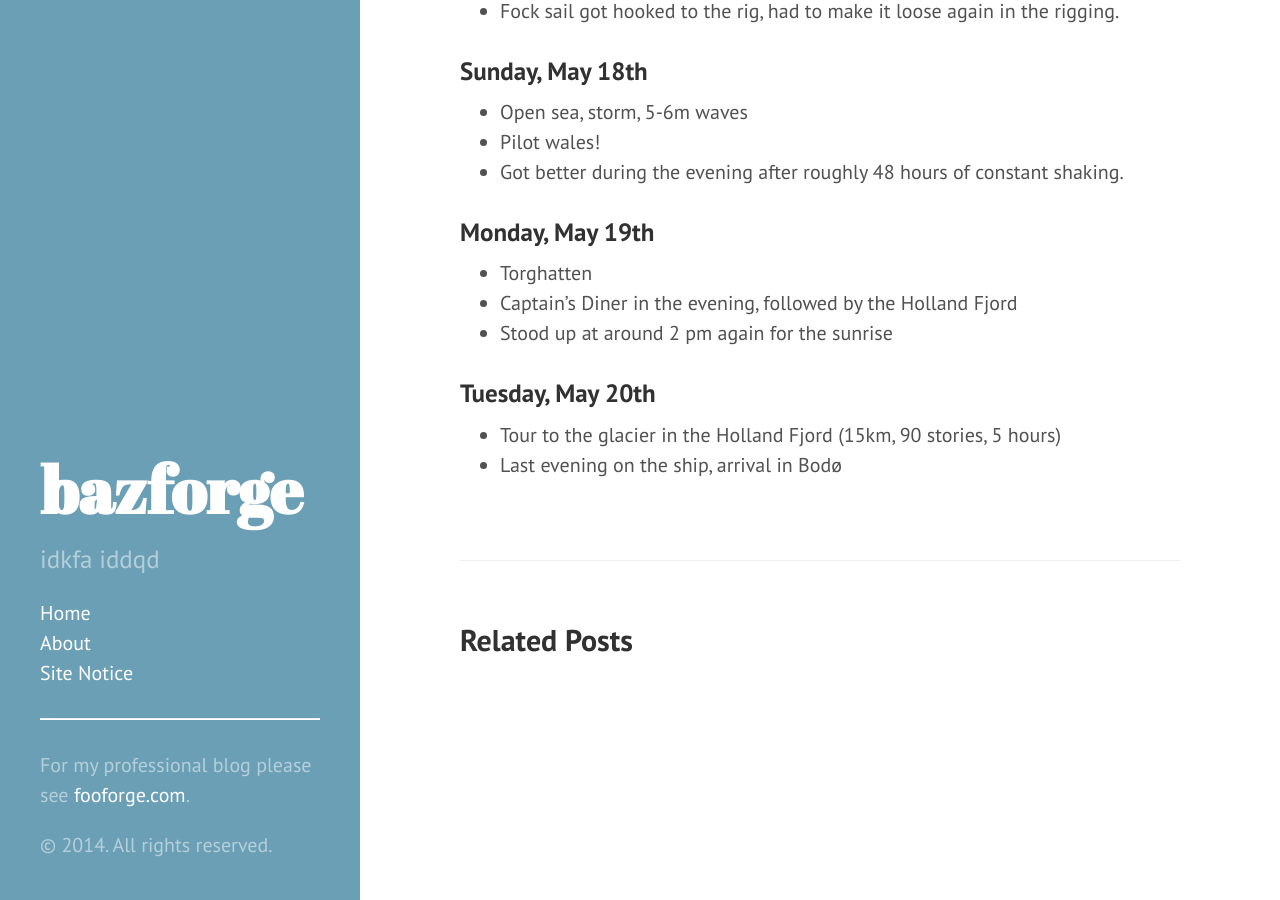
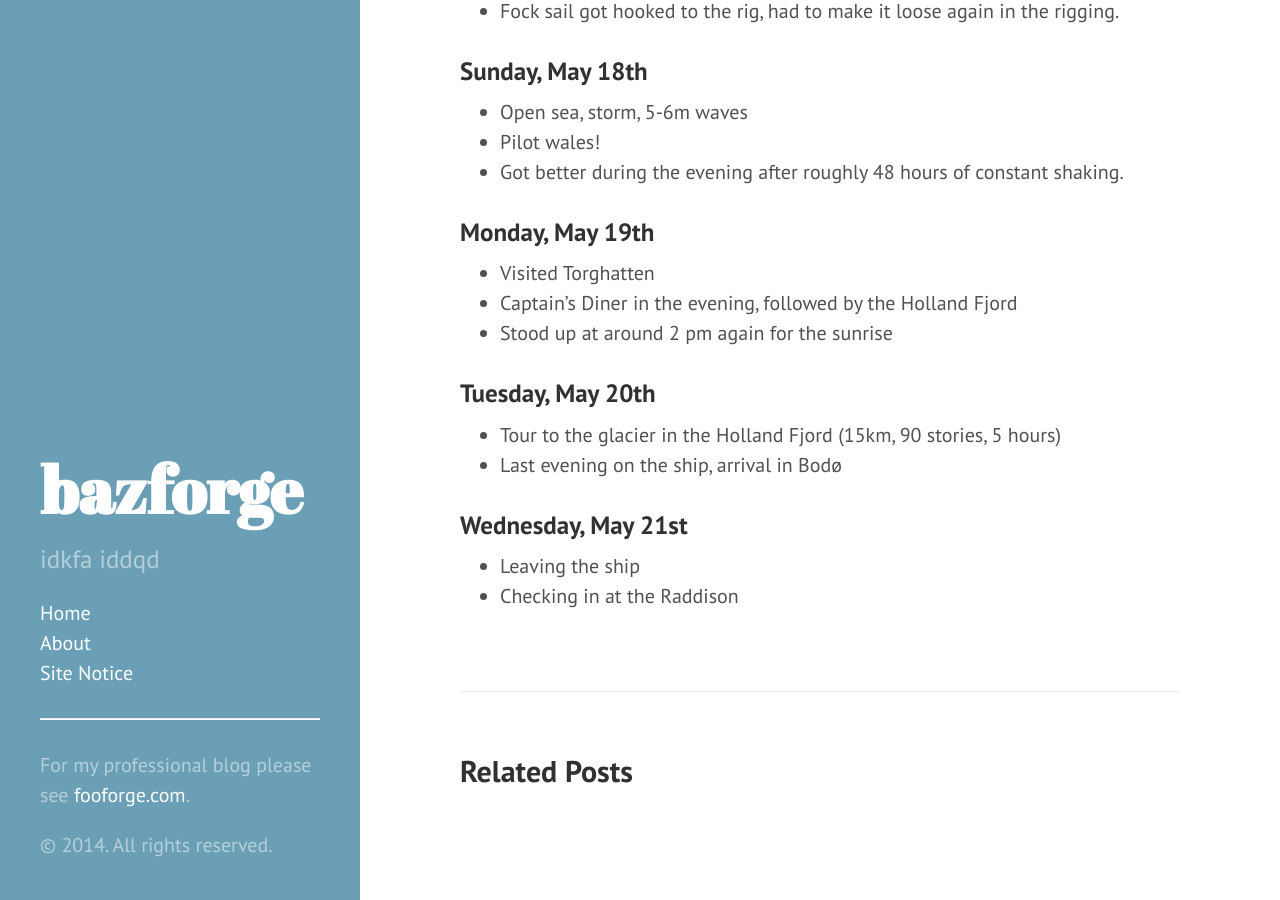
Before and after one commit to fooforge/bazforge.com, a Jekyll site: the page built from _posts/2014-05-21-Sailing-from-Hamburg-to-Bodo.md, in a window 1280 px wide and 900 px high, scrolled down 1383 px. Built offline with Jekyll 4.4.1, drawn with Linux system fonts in a browser that asks for light colours; Markdown is read by kramdown in place of the engine named in the settings.

Commit message:
Extend the sailing trip post

```diff
--- a/_posts/2014-05-21-Sailing-from-Hamburg-to-Bodo.md
+++ b/_posts/2014-05-21-Sailing-from-Hamburg-to-Bodo.md
@@ -55,7 +55,7 @@ categories: vacation
 
 ### Monday, May 19th
 
-* Torghatten
+* Visited Torghatten
 * Captain's Diner in the evening, followed by the Holland Fjord
 * Stood up at around 2 pm again for the sunrise
 
@@ -63,3 +63,8 @@ categories: vacation
 
 * Tour to the glacier in the Holland Fjord (15km, 90 stories, 5 hours)
 * Last evening on the ship, arrival in Bodø
+
+### Wednesday, May 21st
+
+* Leaving the ship
+* Checking in at the Raddison
```
